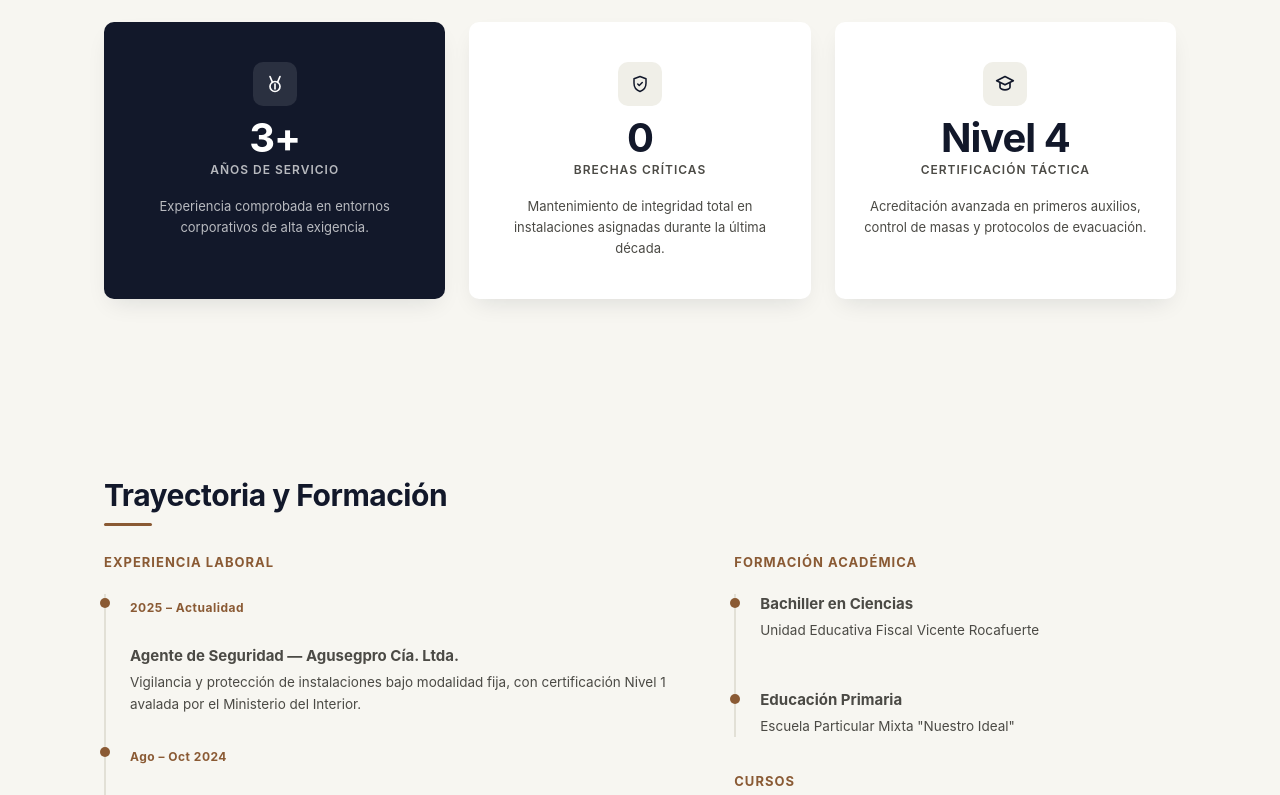
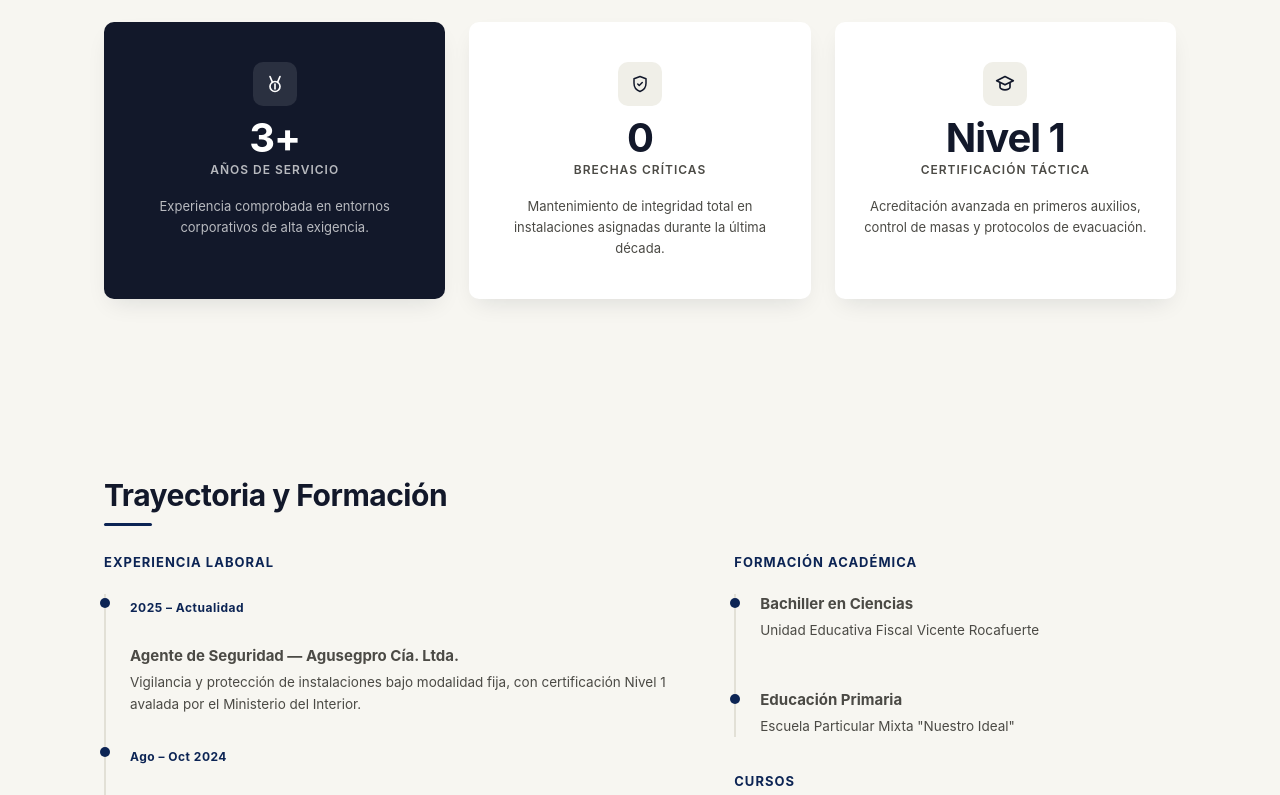
Before and after one commit to PaulDelgado07/Portafolio_CV_JD, a React (Vite) app: page / in a window 1280 px wide. Shown: the part 1640-2435 px from the top of the page. Built offline with nearby package versions, Linux system fonts and the light colour scheme.

Commit message:
feature demo

```diff
--- a/src/App.jsx
+++ b/src/App.jsx
@@ -288,7 +288,7 @@ function App() {
             </div>
             <div className="stat-card">
               <div className="stat-icon"><GraduationIcon /></div>
-              <div className="stat-value">Nivel 4</div>
+              <div className="stat-value">Nivel 1</div>
               <div className="stat-label">CERTIFICACIÓN TÁCTICA</div>
               <p className="stat-desc">
                 Acreditación avanzada en primeros auxilios, control de masas y
--- a/src/index.css
+++ b/src/index.css
@@ -6,7 +6,7 @@
   --text: #4b4a45;
   --text-h: #12182a;
   --border: #e2e0d6;
-  --accent: #8a5a34;
+  --accent: #0c2454;
   --card-bg: #ffffff;
   --shadow: 0 10px 25px -8px rgba(18, 24, 42, 0.12);
 
```
